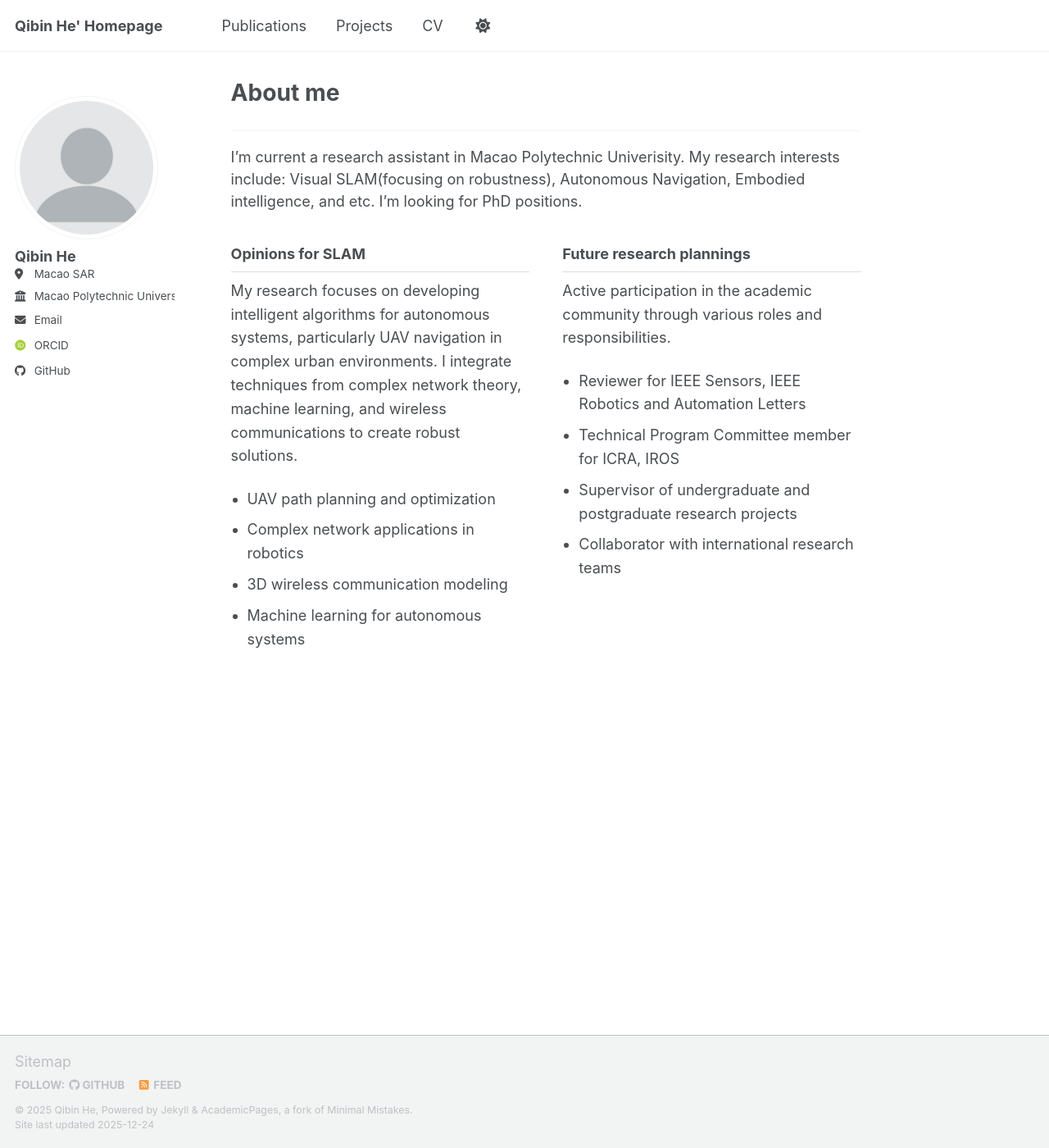
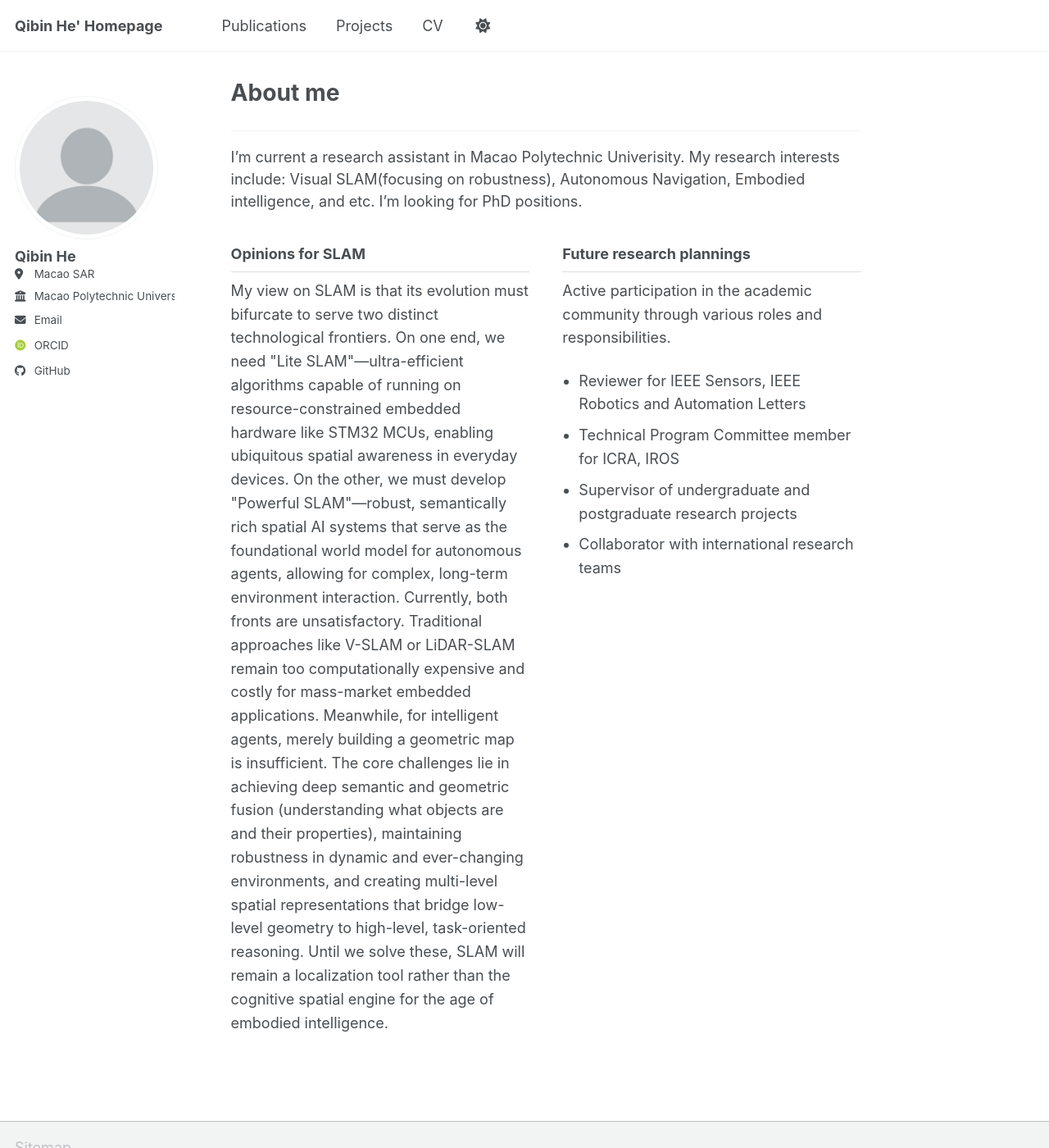
Before and after one commit to MECHA-HE/MECHA-HE.github.io, a Jekyll site: the page built from _pages/about.md, in a window 1280 px wide and 1400 px high. Shown: the whole window at 82% size. Built offline with Jekyll 4.4.1, drawn with Linux system fonts in a browser that asks for light colours; some web fonts are replaced; a script bundle is joined from its source files by our own code; library files that are not in the unit come from our copies.

Commit message:
Update about.md

```diff
--- a/_pages/about.md
+++ b/_pages/about.md
@@ -16,12 +16,12 @@ I'm current a research assistant in Macao Polytechnic Univerisity. My research i
   <!-- 左侧 -->
   <div>
     <h3 style="margin-top: 0; border-bottom: 1px solid #ddd; padding-bottom: 10px;">Opinions for SLAM</h3>
-    <p style="line-height: 1.6;">My research focuses on developing intelligent algorithms for autonomous systems, particularly UAV navigation in complex urban environments. I integrate techniques from complex network theory, machine learning, and wireless communications to create robust solutions.</p>
+    <p style="line-height: 1.6;"> My view on SLAM is that its evolution must bifurcate to serve two distinct technological frontiers. On one end, we need "Lite SLAM"—ultra-efficient algorithms capable of running on resource-constrained embedded hardware like STM32 MCUs, enabling ubiquitous spatial awareness in everyday devices. On the other, we must develop "Powerful SLAM"—robust, semantically rich spatial AI systems that serve as the foundational world model for autonomous agents, allowing for complex, long-term environment interaction.
+
+Currently, both fronts are unsatisfactory. Traditional approaches like V-SLAM or LiDAR-SLAM remain too computationally expensive and costly for mass-market embedded applications. Meanwhile, for intelligent agents, merely building a geometric map is insufficient. The core challenges lie in achieving deep semantic and geometric fusion (understanding what objects are and their properties), maintaining robustness in dynamic and ever-changing environments, and creating multi-level spatial representations that bridge low-level geometry to high-level, task-oriented reasoning. Until we solve these, SLAM will remain a localization tool rather than the cognitive spatial engine for the age of embodied intelligence.
+      </p>
     <ul style="padding-left: 20px; line-height: 1.6;">
-      <li>UAV path planning and optimization</li>
-      <li>Complex network applications in robotics</li>
-      <li>3D wireless communication modeling</li>
-      <li>Machine learning for autonomous systems</li>
+
     </ul>
   </div>
 
```
